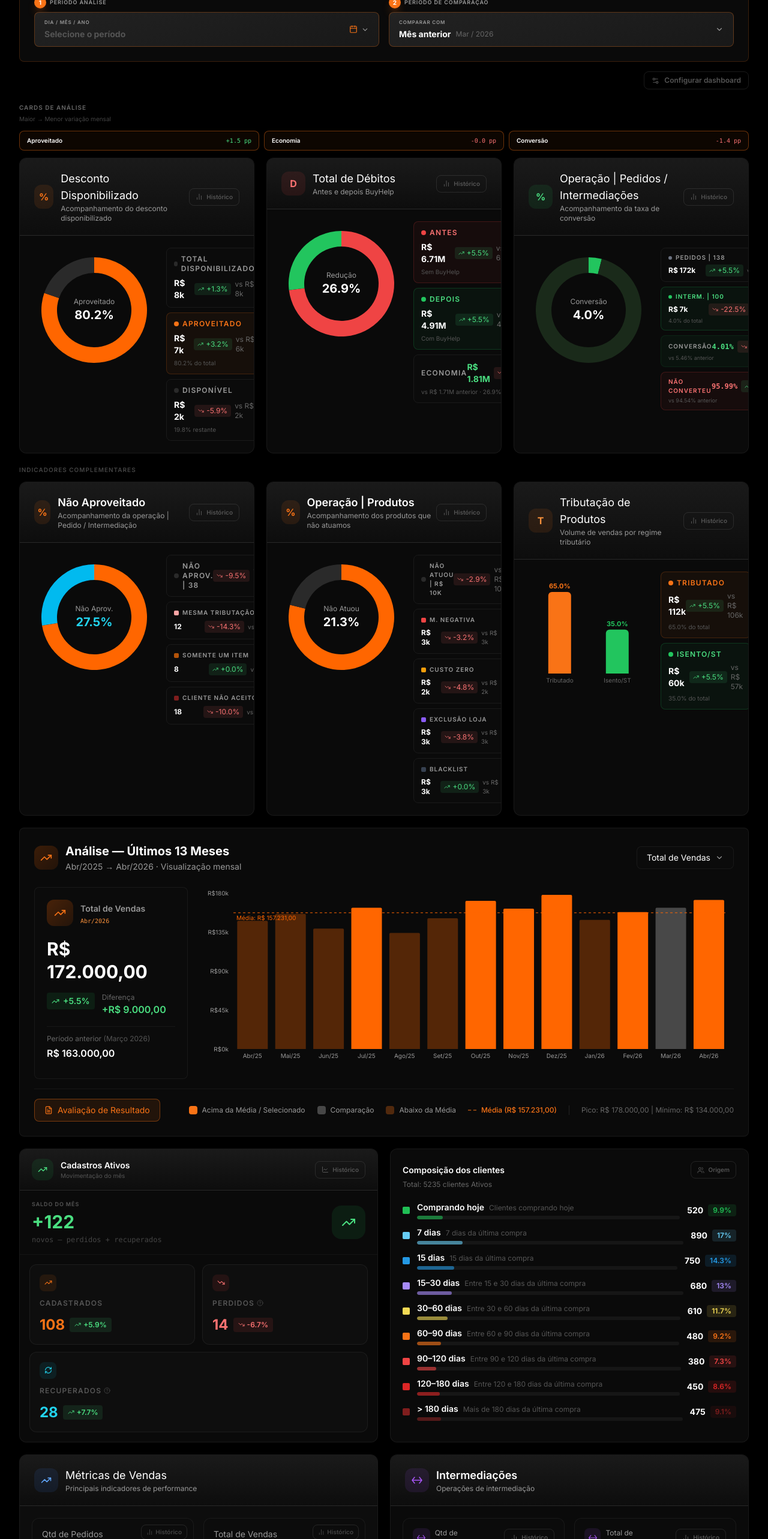
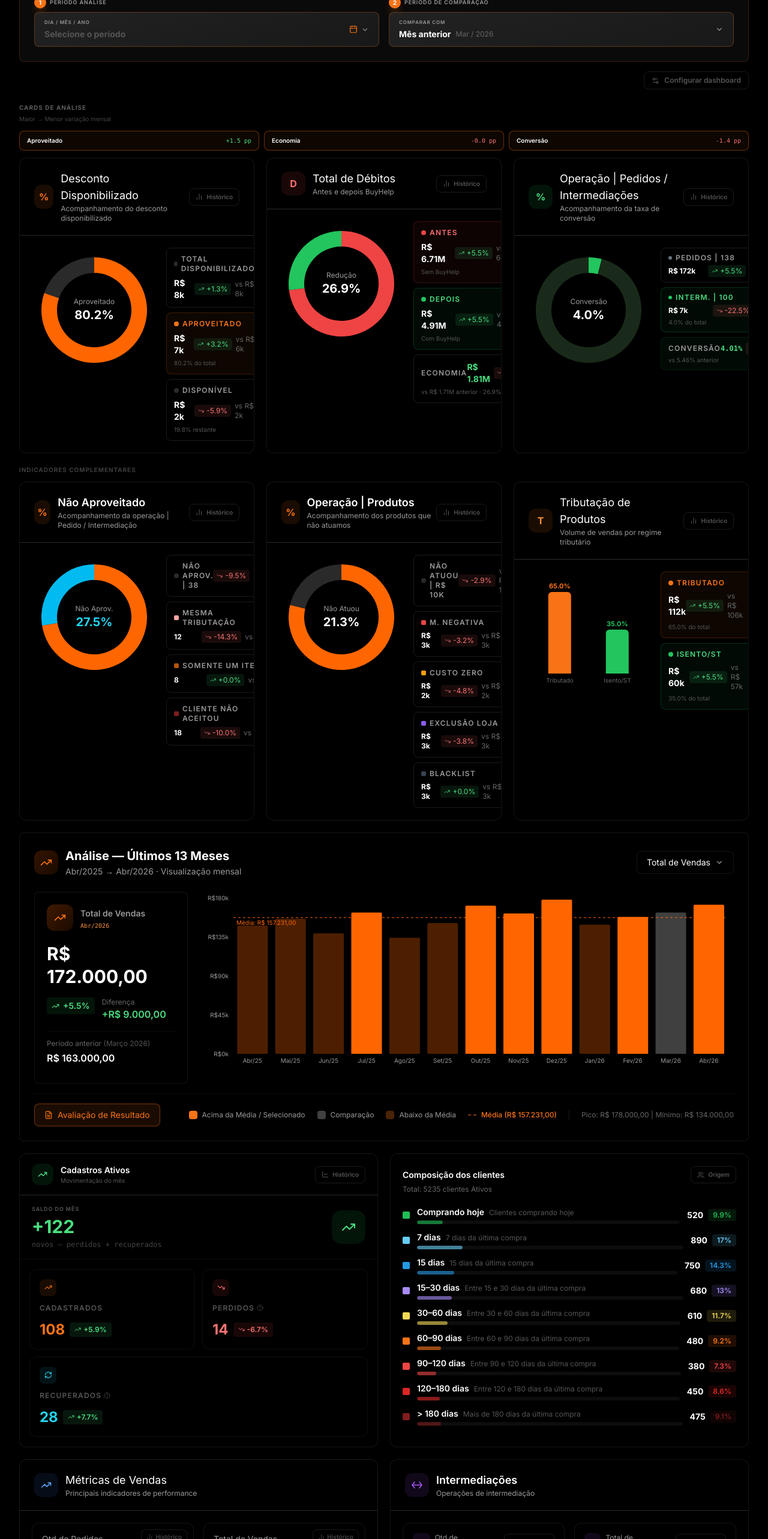
Before and after one commit to gessemachado/softwareHouse, a React (Vite) app: page /visao-geral in a window 1280 px wide. Shown: the part 234-2800 px from the top of the page at 60% size. Built offline with nearby package versions, Linux system fonts and the light colour scheme.

Commit message:
fix: fundo preto nos cards internos da visão geral

```diff
--- a/src/components/visao-geral/CadastrosSection.tsx
+++ b/src/components/visao-geral/CadastrosSection.tsx
@@ -41,9 +41,8 @@ export function CadastrosSection() {
       {showComposicao && <ComposicaoClientesModal   onClose={() => setShowComposicao(false)} />}
 
       {/* Cadastros Ativos */}
-      <div className="rounded-xl border border-[rgba(41,41,41,0.5)] bg-[#0d0d0d]/80 overflow-hidden flex flex-col">
-        <div className="border-b border-[#292929] px-5 py-4 flex items-center justify-between"
-          style={{ background: 'linear-gradient(180deg, #1a1a1a 0%, #0d0d0d 100%)' }}>
+      <div className="rounded-xl border border-[rgba(41,41,41,0.5)] bg-black overflow-hidden flex flex-col">
+        <div className="border-b border-[#292929] px-5 py-4 flex items-center justify-between">
           <div className="flex items-center gap-3">
             <div className="w-9 h-9 rounded-xl bg-green-500/10 flex items-center justify-center">
               <TrendingUp size={16} className="text-green-400" />
@@ -79,7 +78,7 @@ export function CadastrosSection() {
 
         <div className="flex-1 p-4 grid grid-cols-2 gap-3">
           {/* Cadastrados */}
-          <div className="rounded-xl border border-white/[0.06] p-4 flex flex-col" style={{ background: 'rgba(255,255,255,0.02)' }}>
+          <div className="rounded-xl border border-white/[0.06] p-4 flex flex-col" style={{ background: '#000' }}>
             <div className="w-7 h-7 rounded-lg bg-orange-500/10 flex items-center justify-center mb-3">
               <TrendingUp size={13} className="text-orange-500" />
             </div>
@@ -96,7 +95,7 @@ export function CadastrosSection() {
           </div>
 
           {/* Perdidos */}
-          <div className="rounded-xl border border-white/[0.06] p-4 flex flex-col" style={{ background: 'rgba(255,255,255,0.02)' }}>
+          <div className="rounded-xl border border-white/[0.06] p-4 flex flex-col" style={{ background: '#000' }}>
             <div className="w-7 h-7 rounded-lg bg-red-500/10 flex items-center justify-center mb-3">
               <TrendingDown size={13} className="text-red-400" />
             </div>
@@ -122,7 +121,7 @@ export function CadastrosSection() {
           </div>
 
           {/* Recuperados */}
-          <div className="col-span-2 rounded-xl border border-white/[0.06] p-4 flex flex-col" style={{ background: 'rgba(255,255,255,0.02)' }}>
+          <div className="col-span-2 rounded-xl border border-white/[0.06] p-4 flex flex-col" style={{ background: '#000' }}>
             <div className="w-7 h-7 rounded-lg bg-cyan-500/10 flex items-center justify-center mb-3">
               <RefreshCw size={13} className="text-cyan-400" />
             </div>
@@ -150,7 +149,7 @@ export function CadastrosSection() {
       </div>
 
       {/* Composição dos Clientes */}
-      <div className="rounded-xl border border-[rgba(41,41,41,0.5)] bg-[#0d0d0d]/80 p-5">
+      <div className="rounded-xl border border-[rgba(41,41,41,0.5)] bg-black p-5">
         <div className="flex items-center justify-between mb-0.5">
           <p className="text-white text-sm font-semibold">Composição dos clientes</p>
           <button
--- a/src/components/visao-geral/MetricasSection.tsx
+++ b/src/components/visao-geral/MetricasSection.tsx
@@ -31,9 +31,8 @@ export function MetricasSection() {
     <>
     <div className="grid grid-cols-1 lg:grid-cols-2 gap-5 mb-5">
       {/* Métricas de Vendas */}
-      <div className="rounded-xl border border-[#1a1a1a] bg-[#0d0d0d] overflow-hidden">
-        <div className="border-b border-[#292929] px-6 py-5"
-          style={{ background: 'linear-gradient(180deg, #1a1a1a 0%, #0d0d0d 100%)' }}>
+      <div className="rounded-xl border border-[#1a1a1a] bg-black overflow-hidden">
+        <div className="border-b border-[#292929] px-6 py-5">
           <div className="flex items-center gap-3">
             <div className="w-10 h-10 rounded-xl bg-blue-500/10 flex items-center justify-center">
               <TrendingUp size={18} className="text-blue-400" />
@@ -47,7 +46,7 @@ export function MetricasSection() {
 
         <div className="grid grid-cols-2 gap-4 p-5">
           {metricasCards.map((card) => (
-            <div key={card.label} className="relative rounded-xl border border-[rgba(41,41,41,0.5)] bg-[#0d0d0d]/50 p-4">
+            <div key={card.label} className="relative rounded-xl border border-[rgba(41,41,41,0.5)] bg-black p-4">
               <button
                 onClick={() => setActiveChart(card.label)}
                 className="absolute top-2.5 right-2.5 flex items-center gap-1 rounded-lg border border-white/10 text-[#444] hover:text-orange-500 hover:border-orange-500/40 hover:bg-orange-500/5 px-2 py-1 text-[10px] font-semibold transition-colors"
@@ -73,9 +72,8 @@ export function MetricasSection() {
       </div>
 
       {/* Intermediações */}
-      <div className="rounded-xl border border-[rgba(41,41,41,0.5)] bg-[#0d0d0d]/80 overflow-hidden">
-        <div className="border-b border-[#292929] px-6 py-5"
-          style={{ background: 'linear-gradient(180deg, #1a1a1a 0%, #0d0d0d 100%)' }}>
+      <div className="rounded-xl border border-[rgba(41,41,41,0.5)] bg-black overflow-hidden">
+        <div className="border-b border-[#292929] px-6 py-5">
           <div className="flex items-center gap-3">
             <div className="w-10 h-10 rounded-xl bg-purple-500/10 flex items-center justify-center">
               <svg width="20" height="20" viewBox="0 0 20 20" fill="none">
@@ -91,7 +89,7 @@ export function MetricasSection() {
 
         <div className="grid grid-cols-2 gap-4 p-5">
           {/* Qtd de Intermediações */}
-          <div className="rounded-xl border border-[rgba(41,41,41,0.5)] bg-[#0d0d0d]/50 p-4">
+          <div className="rounded-xl border border-[rgba(41,41,41,0.5)] bg-black p-4">
             <div className="flex items-center justify-between mb-3">
               <div className="flex items-center gap-2">
                 <div className="w-8 h-8 rounded-lg bg-purple-500/10 flex items-center justify-center">
@@ -122,7 +120,7 @@ export function MetricasSection() {
           </div>
 
           {/* Total de Intermediações */}
-          <div className="rounded-xl border border-[rgba(41,41,41,0.5)] bg-[#0d0d0d]/50 p-4">
+          <div className="rounded-xl border border-[rgba(41,41,41,0.5)] bg-black p-4">
             <div className="flex items-center justify-between mb-3">
               <div className="flex items-center gap-2">
                 <div className="w-8 h-8 rounded-lg bg-purple-500/10 flex items-center justify-center">
@@ -153,7 +151,7 @@ export function MetricasSection() {
           </div>
 
           {/* Desconto Usado */}
-          <div className="rounded-xl border border-[rgba(41,41,41,0.5)] bg-[#0d0d0d]/50 p-4">
+          <div className="rounded-xl border border-[rgba(41,41,41,0.5)] bg-black p-4">
             <div className="flex items-center justify-between mb-3">
               <div className="flex items-center gap-2">
                 <div className="w-8 h-8 rounded-lg bg-red-500/10 flex items-center justify-center">
--- a/src/components/visao-geral/cards/CardDebitos.tsx
+++ b/src/components/visao-geral/cards/CardDebitos.tsx
@@ -32,10 +32,10 @@ export function CardDebitos() {
   ]
 
   return (
-    <div className="rounded-xl border border-[rgba(41,41,41,0.5)] bg-[#0d0d0d]/80 overflow-hidden h-full flex flex-col">
+    <div className="rounded-xl border border-[rgba(41,41,41,0.5)] bg-black overflow-hidden h-full flex flex-col">
       {showDebitHistorico && <DebitosHistoricoModal onClose={() => setShowDebitHistorico(false)} />}
       <div className="border-b border-[#292929] px-6 py-5"
-        style={{ background: 'linear-gradient(180deg, #1a1a1a 0%, #0d0d0d 100%)' }}>
+>
         <div className="flex items-center justify-between">
           <div className="flex items-center gap-3">
             <div className="w-10 h-10 rounded-xl bg-red-500/10 flex items-center justify-center shrink-0">
@@ -98,7 +98,7 @@ export function CardDebitos() {
             </div>
             <p className="text-[#555] text-[10px] mt-1">Com BuyHelp</p>
           </div>}
-          {vis('c_debitos.economia') && <div className="rounded-lg border border-[#1a1a1a] bg-[#0d0d0d]/50 px-3 py-2.5">
+          {vis('c_debitos.economia') && <div className="rounded-lg border border-[#1a1a1a] bg-black px-3 py-2.5">
             <div className="flex items-center justify-between">
               <span className="text-[#999] text-xs font-semibold tracking-widest uppercase">Economia</span>
               <div className="flex items-center gap-1.5">
--- a/src/components/visao-geral/cards/CardDesconto.tsx
+++ b/src/components/visao-geral/cards/CardDesconto.tsx
@@ -28,10 +28,10 @@ export function CardDesconto() {
   ]
 
   return (
-    <div className="rounded-xl border border-[rgba(41,41,41,0.5)] bg-[#0d0d0d]/80 overflow-hidden h-full flex flex-col">
+    <div className="rounded-xl border border-[rgba(41,41,41,0.5)] bg-black overflow-hidden h-full flex flex-col">
       {showAbsorcao && <DescontoAbsorcaoModal onClose={() => setShowAbsorcao(false)} />}
       <div className="border-b border-[#292929] px-6 py-5"
-        style={{ background: 'linear-gradient(180deg, #1a1a1a 0%, #0d0d0d 100%)' }}>
+>
         <div className="flex items-center justify-between">
           <div className="flex items-center gap-3">
             <div className="w-10 h-10 rounded-xl bg-orange-500/10 flex items-center justify-center">
@@ -64,7 +64,7 @@ export function CardDesconto() {
           </div>
         </div>
         <div className="flex-1 flex flex-col gap-2">
-          {vis('c_desconto.total') && <div className="rounded-lg border border-[#1a1a1a] bg-[#0d0d0d]/50 px-3 py-2.5">
+          {vis('c_desconto.total') && <div className="rounded-lg border border-[#1a1a1a] bg-black px-3 py-2.5">
             <div className="flex items-center gap-1.5 mb-1.5">
               <span className="w-2 h-2 rounded-full bg-[#2a2a2a]" />
               <span className="text-[#999] text-xs font-semibold tracking-widest uppercase">Total Disponibilizado</span>
@@ -91,7 +91,7 @@ export function CardDesconto() {
             </div>
             <p className="text-[#555] text-[10px] mt-1">{absorcaoPct.toFixed(1)}% do total</p>
           </div>}
-          {vis('c_desconto.disponivel') && <div className="rounded-lg border border-[#1a1a1a] bg-[#0d0d0d]/50 px-3 py-2.5">
+          {vis('c_desconto.disponivel') && <div className="rounded-lg border border-[#1a1a1a] bg-black px-3 py-2.5">
             <div className="flex items-center gap-1.5 mb-1.5">
               <span className="w-2 h-2 rounded-full bg-[#2a2a2a]" />
               <span className="text-[#999] text-xs font-semibold tracking-widest uppercase">Disponível</span>
--- a/src/components/visao-geral/cards/CardGaugeOperacao.tsx
+++ b/src/components/visao-geral/cards/CardGaugeOperacao.tsx
@@ -29,10 +29,10 @@ export function CardGaugeOperacao() {
   ]
 
   return (
-    <div className="rounded-xl border border-[rgba(41,41,41,0.5)] bg-[#0d0d0d]/80 overflow-hidden h-full flex flex-col">
+    <div className="rounded-xl border border-[rgba(41,41,41,0.5)] bg-black overflow-hidden h-full flex flex-col">
       {showGaugeHistorico && <OperacaoGaugeHistoricoModal onClose={() => setShowGaugeHistorico(false)} />}
       <div className="border-b border-[#292929] px-6 py-5"
-        style={{ background: 'linear-gradient(180deg, #1a1a1a 0%, #0d0d0d 100%)' }}>
+>
         <div className="flex items-center justify-between">
           <div className="flex items-center gap-3">
             <div className="w-10 h-10 rounded-xl bg-green-500/10 flex items-center justify-center shrink-0">
@@ -67,10 +67,10 @@ export function CardGaugeOperacao() {
           </div>
         </div>
         <div className="flex-1 flex flex-col gap-2">
-          {vis('c_gauge.pedidos') && <div className="rounded-lg border border-[#1a1a1a] bg-[#0d0d0d]/50 px-3 py-2">
+          {vis('c_gauge.pedidos') && <div className="rounded-lg border border-[#1a1a1a] bg-black px-3 py-2">
             <div className="flex items-center gap-1.5 mb-1">
               <span className="w-1.5 h-1.5 rounded-full bg-[#6b7280]" />
-              <span className="text-[#999] text-[10px] font-semibold tracking-widest uppercase">
+              <span className="text-[#999] text-xs font-semibold tracking-widest uppercase">
                 Pedidos | {op.pedido}
               </span>
             </div>
@@ -78,14 +78,14 @@ export function CardGaugeOperacao() {
               <span className="text-white text-xs font-bold">{fmtK(pedidosVal)}</span>
               <div className="flex items-center gap-1.5">
                 <TrendBadge cur={pedidosVal} prev={pedidosValPrev} />
-                <span className="text-[#666] text-[10px]">vs {fmtK(pedidosValPrev)}</span>
+                <span className="text-[#666] text-xs">vs {fmtK(pedidosValPrev)}</span>
               </div>
             </div>
           </div>}
           {vis('c_gauge.intermediacoes') && <div className="rounded-lg border border-green-500/20 bg-green-500/5 px-3 py-2">
             <div className="flex items-center gap-1.5 mb-1">
               <span className="w-1.5 h-1.5 rounded-full bg-green-500" />
-              <span className="text-green-400 text-[10px] font-semibold tracking-widest uppercase">
+              <span className="text-green-400 text-xs font-semibold tracking-widest uppercase">
                 Interm. | {op.intermediacao}
               </span>
             </div>
@@ -93,30 +93,20 @@ export function CardGaugeOperacao() {
               <span className="text-white text-xs font-bold">{fmtK(intermedVal)}</span>
               <div className="flex items-center gap-1.5">
                 <TrendBadge cur={intermedVal} prev={intermedValPrev} />
-                <span className="text-[#666] text-[10px]">vs {fmtK(intermedValPrev)}</span>
+                <span className="text-[#666] text-xs">vs {fmtK(intermedValPrev)}</span>
               </div>
             </div>
-            <p className="text-[#555] text-[9px] mt-0.5">{convPct.toFixed(1)}% do total</p>
+            <p className="text-[#555] text-[10px] mt-0.5">{convPct.toFixed(1)}% do total</p>
           </div>}
           {vis('c_gauge.conversao') && <div className="rounded-lg border border-green-500/10 bg-green-500/5 px-3 py-2">
             <div className="flex items-center justify-between">
-              <span className="text-[#999] text-[10px] font-semibold tracking-widest uppercase">Conversão</span>
+              <span className="text-[#999] text-xs font-semibold tracking-widest uppercase">Conversão</span>
               <div className="flex items-center gap-1.5">
                 <span className="text-green-400 text-xs font-bold font-mono">{convPct.toFixed(2)}%</span>
                 <TrendBadge cur={convPct} prev={convPctPrev} />
               </div>
             </div>
-            <p className="text-[#555] text-[9px] mt-0.5">vs {convPctPrev.toFixed(2)}% anterior</p>
-          </div>}
-          {vis('c_gauge.nao_conversao') && <div className="rounded-lg border border-red-500/20 bg-red-500/5 px-3 py-2">
-            <div className="flex items-center justify-between">
-              <span className="text-red-400 text-[10px] font-semibold tracking-widest uppercase">Não Converteu</span>
-              <div className="flex items-center gap-1.5">
-                <span className="text-red-400 text-xs font-bold font-mono">{(100 - convPct).toFixed(2)}%</span>
-                <TrendBadge cur={100 - convPct} prev={100 - convPctPrev} />
-              </div>
-            </div>
-            <p className="text-[#555] text-[9px] mt-0.5">vs {(100 - convPctPrev).toFixed(2)}% anterior</p>
+            <p className="text-[#555] text-[10px] mt-0.5">vs {convPctPrev.toFixed(2)}% anterior</p>
           </div>}
         </div>
       </div>
--- a/src/components/visao-geral/cards/CardNaoAproveitado.tsx
+++ b/src/components/visao-geral/cards/CardNaoAproveitado.tsx
@@ -27,10 +27,10 @@ export function CardNaoAproveitado() {
   ]
 
   return (
-    <div className="rounded-xl border border-[rgba(41,41,41,0.5)] bg-[#0d0d0d]/80 overflow-hidden h-full flex flex-col">
+    <div className="rounded-xl border border-[rgba(41,41,41,0.5)] bg-black overflow-hidden h-full flex flex-col">
       {showOperacao && <OperacaoHistoricoModal onClose={() => setShowOperacao(false)} />}
       <div className="border-b border-[#292929] px-6 py-5"
-        style={{ background: 'linear-gradient(180deg, #1a1a1a 0%, #0d0d0d 100%)' }}>
+>
         <div className="flex items-center justify-between">
           <div className="flex items-center gap-3">
             <div className="w-10 h-10 rounded-xl bg-orange-500/10 flex items-center justify-center">
@@ -63,7 +63,7 @@ export function CardNaoAproveitado() {
           </div>
         </div>
         <div className="flex-1 flex flex-col gap-2">
-          {vis('c_nao_aprov.total') && <div className="rounded-lg border border-[#1a1a1a] bg-[#0d0d0d]/50 px-3 py-2.5">
+          {vis('c_nao_aprov.total') && <div className="rounded-lg border border-[#1a1a1a] bg-black px-3 py-2.5">
             <div className="flex items-center gap-1.5">
               <span className="w-2 h-2 rounded-full bg-[#2a2a2a]" />
               <div className="flex items-center justify-between flex-1">
@@ -75,42 +75,42 @@ export function CardNaoAproveitado() {
               </div>
             </div>
           </div>}
-          {vis('c_nao_aprov.mesma_trib') && <div className="rounded-lg border border-[#1a1a1a] bg-[#0d0d0d]/50 px-3 py-2.5">
+          {vis('c_nao_aprov.mesma_trib') && <div className="rounded-lg border border-[#1a1a1a] bg-black px-3 py-2.5">
             <div className="flex items-center gap-1.5 mb-1.5">
               <span className="w-2 h-2 rounded-sm shrink-0 bg-[#fca5a5]" />
-              <span className="text-[#999] text-[10px] font-semibold tracking-widest uppercase">Mesma Tributação</span>
+              <span className="text-[#999] text-xs font-semibold tracking-widest uppercase">Mesma Tributação</span>
             </div>
             <div className="flex items-center justify-between">
               <span className="text-white text-xs font-bold">{op.mesmaTrib}</span>
               <div className="flex items-center gap-1.5">
                 <TrendBadge cur={op.mesmaTrib} prev={opPrev.mesmaTrib} />
-                <span className="text-[#666] text-[10px]">vs {opPrev.mesmaTrib}</span>
+                <span className="text-[#666] text-xs">vs {opPrev.mesmaTrib}</span>
               </div>
             </div>
           </div>}
-          {vis('c_nao_aprov.somente_item') && <div className="rounded-lg border border-[#1a1a1a] bg-[#0d0d0d]/50 px-3 py-2.5">
+          {vis('c_nao_aprov.somente_item') && <div className="rounded-lg border border-[#1a1a1a] bg-black px-3 py-2.5">
             <div className="flex items-center gap-1.5 mb-1.5">
               <span className="w-2 h-2 rounded-sm shrink-0 bg-[#b45309]" />
-              <span className="text-[#999] text-[10px] font-semibold tracking-widest uppercase">Somente um Item</span>
+              <span className="text-[#999] text-xs font-semibold tracking-widest uppercase">Somente um Item</span>
             </div>
             <div className="flex items-center justify-between">
               <span className="text-white text-xs font-bold">{op.somenteItem}</span>
               <div className="flex items-center gap-1.5">
                 <TrendBadge cur={op.somenteItem} prev={opPrev.somenteItem} />
-                <span className="text-[#666] text-[10px]">vs {opPrev.somenteItem}</span>
+                <span className="text-[#666] text-xs">vs {opPrev.somenteItem}</span>
               </div>
             </div>
           </div>}
-          {vis('c_nao_aprov.nao_aceitou') && <div className="rounded-lg border border-[#1a1a1a] bg-[#0d0d0d]/50 px-3 py-2.5">
+          {vis('c_nao_aprov.nao_aceitou') && <div className="rounded-lg border border-[#1a1a1a] bg-black px-3 py-2.5">
             <div className="flex items-center gap-1.5 mb-1.5">
               <span className="w-2 h-2 rounded-sm shrink-0 bg-[#7f1d1d]" />
-              <span className="text-[#999] text-[10px] font-semibold tracking-widest uppercase">Cliente não aceitou</span>
+              <span className="text-[#999] text-xs font-semibold tracking-widest uppercase">Cliente não aceitou</span>
             </div>
             <div className="flex items-center justify-between">
               <span className="text-white text-xs font-bold">{op.naoAceitou}</span>
               <div className="flex items-center gap-1.5">
                 <TrendBadge cur={op.naoAceitou} prev={opPrev.naoAceitou} />
-                <span className="text-[#666] text-[10px]">vs {opPrev.naoAceitou}</span>
+                <span className="text-[#666] text-xs">vs {opPrev.naoAceitou}</span>
               </div>
             </div>
           </div>}
--- a/src/components/visao-geral/cards/CardOpProdutos.tsx
+++ b/src/components/visao-geral/cards/CardOpProdutos.tsx
@@ -33,10 +33,10 @@ export function CardOpProdutos() {
   ]
 
   return (
-    <div className="rounded-xl border border-[rgba(41,41,41,0.5)] bg-[#0d0d0d]/80 overflow-hidden h-full flex flex-col">
+    <div className="rounded-xl border border-[rgba(41,41,41,0.5)] bg-black overflow-hidden h-full flex flex-col">
       {showProdutos && <OperacaoProdutosHistoricoModal onClose={() => setShowProdutos(false)} />}
       <div className="border-b border-[#292929] px-6 py-5"
-        style={{ background: 'linear-gradient(180deg, #1a1a1a 0%, #0d0d0d 100%)' }}>
+>
         <div className="flex items-center justify-between w-full">
           <div className="flex items-center gap-3">
             <div className="w-10 h-10 rounded-xl bg-orange-500/10 flex items-center justify-center">
@@ -69,11 +69,11 @@ export function CardOpProdutos() {
           </div>
         </div>
         <div className="flex-1 flex flex-col gap-2">
-          {vis('c_op_prod.nao_atuou') && <div className="rounded-lg border border-[#1a1a1a] bg-[#0d0d0d]/50 px-3 py-2.5">
+          {vis('c_op_prod.nao_atuou') && <div className="rounded-lg border border-[#1a1a1a] bg-black px-3 py-2.5">
             <div className="flex items-center gap-1.5">
               <span className="w-2 h-2 rounded-full bg-[#2a2a2a]" />
               <div className="flex items-center justify-between flex-1">
-                <span className="text-[#999] text-[10px] font-semibold tracking-widest uppercase">
+                <span className="text-[#999] text-xs font-semibold tracking-widest uppercase">
                   NÃO ATUOU | {fmtK(prod.naoAtuou)}
                 </span>
                 <div className="flex items-center gap-1.5">
@@ -84,16 +84,16 @@ export function CardOpProdutos() {
             </div>
           </div>}
           {prodSubItems.map(({ id, label, cur, prev, color }) => vis(id) && (
-            <div key={label} className="rounded-lg border border-[#1a1a1a] bg-[#0d0d0d]/50 px-3 py-2.5">
+            <div key={label} className="rounded-lg border border-[#1a1a1a] bg-black px-3 py-2.5">
               <div className="flex items-center gap-1.5 mb-1.5">
                 <span className="w-2 h-2 rounded-sm shrink-0" style={{ background: color }} />
-                <span className="text-[#999] text-[10px] font-semibold tracking-widest uppercase">{label}</span>
+                <span className="text-[#999] text-xs font-semibold tracking-widest uppercase">{label}</span>
               </div>
               <div className="flex items-center justify-between">
                 <span className="text-white text-xs font-bold">{fmtK(cur)}</span>
                 <div className="flex items-center gap-1.5">
                   <TrendBadge cur={cur} prev={prev} />
-                  <span className="text-[#666] text-[10px]">vs {fmtK(prev)}</span>
+                  <span className="text-[#666] text-xs">vs {fmtK(prev)}</span>
                 </div>
               </div>
             </div>
--- a/src/components/visao-geral/cards/CardTributacao.tsx
+++ b/src/components/visao-geral/cards/CardTributacao.tsx
@@ -26,10 +26,10 @@ export function CardTributacao() {
   ]
 
   return (
-    <div className="rounded-xl border border-[rgba(41,41,41,0.5)] bg-[#0d0d0d]/80 overflow-hidden h-full flex flex-col">
+    <div className="rounded-xl border border-[rgba(41,41,41,0.5)] bg-black overflow-hidden h-full flex flex-col">
       {showTribHistorico && <TributacaoHistoricoModal onClose={() => setShowTribHistorico(false)} />}
       <div className="border-b border-[#292929] px-6 py-5"
-        style={{ background: 'linear-gradient(180deg, #1a1a1a 0%, #0d0d0d 100%)' }}>
+>
         <div className="flex items-center justify-between">
           <div className="flex items-center gap-3">
             <div className="w-10 h-10 rounded-xl bg-orange-500/10 flex items-center justify-center shrink-0">
```
Also changed, not shown: src/components/visao-geral/IntermediacoesSection.tsx (+14 -14 lines), src/components/visao-geral/OperacaoGaugeSection.tsx (+9 -9 lines), src/components/visao-geral/SalesAnalysisSection.tsx (+4 -4 lines).
